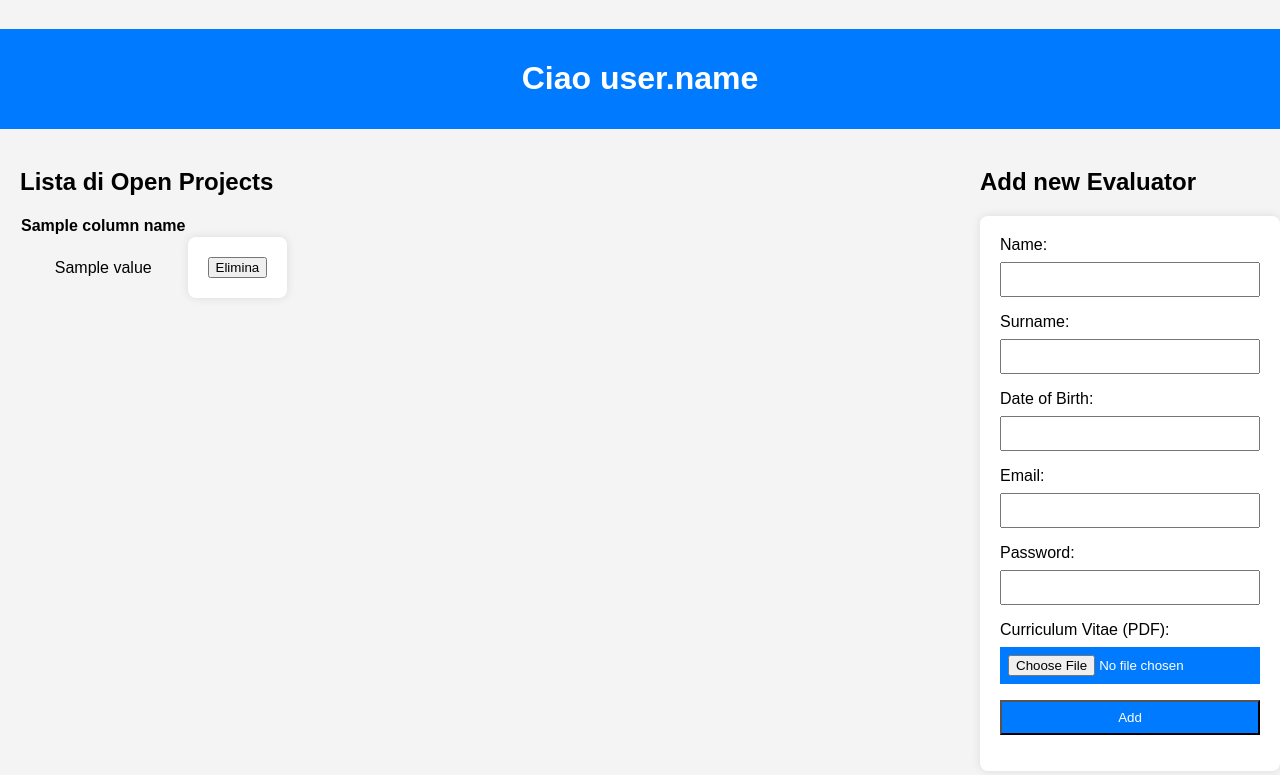
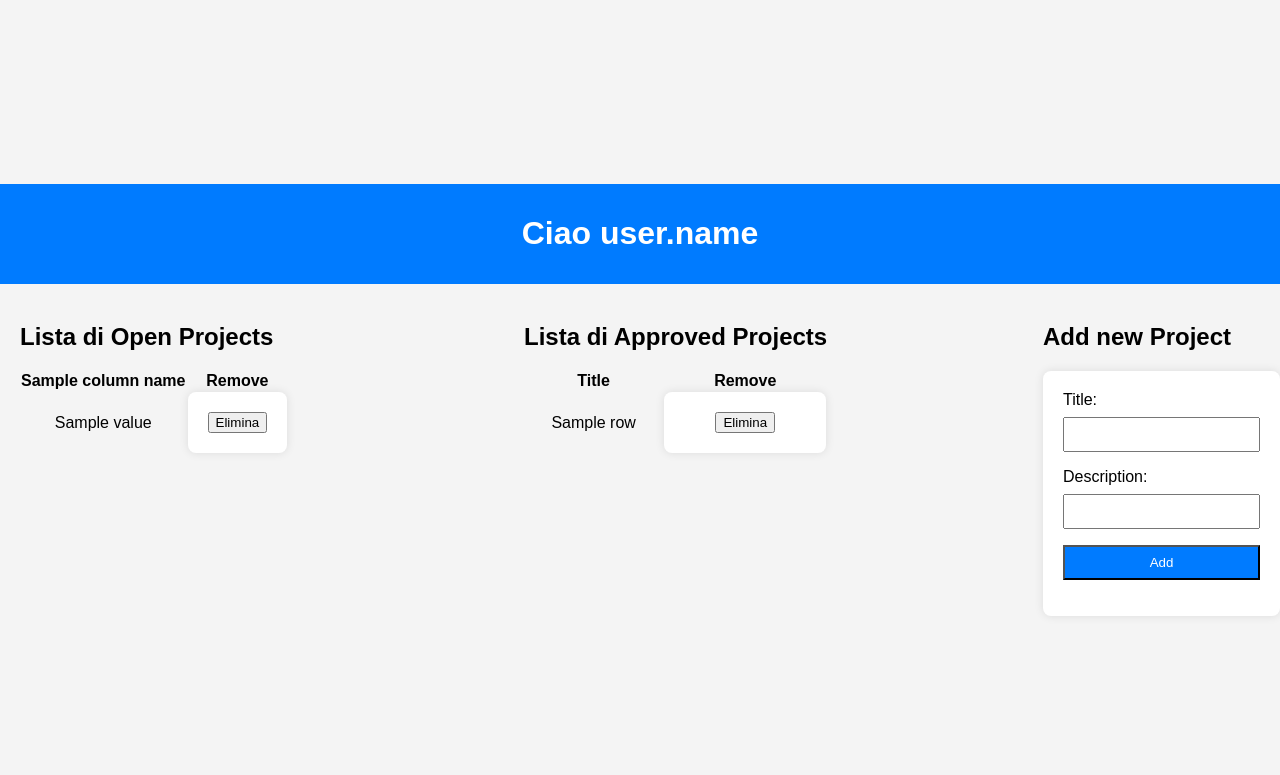
Before and after one commit to cmplsn/Database_Project, a Python web app: template App/templates/HomeResearcher.html in a window 1280 px wide. Shown: the top 775 px of the page. Run offline with Jinja, Linux system fonts and the light colour scheme; the template is opened without the code that fills it: most values are stand-ins (such as "Sample title", 1, 10 or a date in 2020); some libraries are stand-ins or nearby versions.

Commit message:
prova homepage del researcher

```diff
--- a/App/templates/HomeAdmin.html
+++ b/App/templates/HomeAdmin.html
@@ -3,7 +3,7 @@
 <head>
     <meta charset="UTF-8">
     <meta name="viewport" content="width=device-width, initial-scale=1.0">
-    <title>Visualizzazione Evaluators</title>
+    <title>HomeAdmin</title>
     <style>
         body {
             font-family: 'Arial', sans-serif;
--- a/App/templates/HomeResearcher.html
+++ b/App/templates/HomeResearcher.html
@@ -1,9 +1,10 @@
 <!DOCTYPE html>
 <html lang="en">
+
 <head>
     <meta charset="UTF-8">
     <meta name="viewport" content="width=device-width, initial-scale=1.0">
-    <title>Visualizzazione Evaluators</title>
+    <title>HomeResearcher</title>
     <style>
         body {
             font-family: 'Arial', sans-serif;
@@ -31,11 +32,11 @@
             display: flex;
             width: 100%;
             box-sizing: border-box;
-            justify-content: space-between; /* Modifica: sposta a destra il form di aggiunta */
+            justify-content: space-between;
         }
 
         table {
-            width: 100%; /* Modifica: centra la lista di valutatori */
+            width: 100%;
             text-align: center;
             border-collapse: collapse;
             margin-bottom: 20px;
@@ -63,58 +64,34 @@
             box-sizing: border-box;
         }
 
-        input[type="submit"], input[type="file"] {
+        input[type="submit"],
+        input[type="file"] {
             background-color: #007bff;
             color: #fff;
             cursor: pointer;
         }
-
-        /* Stili personalizzati per datepicker */
-        .datepicker {
-            font-family: 'Arial', sans-serif;
-            background-color: #fff;
-            border: 1px solid #ddd;
-            box-shadow: 0 0 10px rgba(0, 0, 0, 0.1);
-        }
-
-        .datepicker--nav {
-            background-color: #007bff;
-            color: #fff;
-        }
-
-        .datepicker--cell {
-            color: #333;
-        }
-
-        .datepicker--cell:hover {
-            background-color: #007bff;
-            color: #fff;
-        }
-
-        .datepicker--cell-day {
-            padding: 10px;
-        }
     </style>
-    <!-- Includi il CSS di datepicker -->
     <link rel="stylesheet" href="https://cdnjs.cloudflare.com/ajax/libs/datepicker/1.0.10/datepicker.min.css">
 </head>
+
 <body>
     <header>
         <h1>Ciao user.name</h1>
     </header>
     <main>
         <div style="margin-left:20px">
-            <h2>Lista di Open Projects </h2>
+            <h2>Lista di Open Projects</h2>
             <table>
                 <thead>
                     <tr>
                         {% for column_name in column_names %}
                             <th>{{ column_name }}</th>
                         {% endfor %}
+                        <th>Remove</th>
                     </tr>
                 </thead>
                 <tbody>
-                    {% for row in data %}
+                    {% for row in open_projects %}
                         <tr>
                             {% for value in row %}
                                 <td>{{ value }}</td>
@@ -130,48 +107,46 @@
                 </tbody>
             </table>
         </div>
+        <div style="margin-left:20px">
+            <h2>Lista di Approved Projects</h2>
+            <table>
+                <thead>
+                    <tr>
+                        <th>Title</th>
+                        <th>Remove</th>
+                    </tr>
+                </thead>
+                <tbody>
+                    {% for row in approved_projects %}
+                        <tr>
+                            <td>{{ row.title }}</td>
+                            <td>
+                                <form action="{{ url_for('res_route.res_private') }}" method="post">
+                                    <input type="hidden" name="action" value="elimina">
+                                    <button type="submit" name="elimina_project" value="{{ row.uuid }}">Elimina</button>
+                                </form>
+                            </td>
+                        </tr>
+                    {% endfor %}
+                </tbody>
+            </table>
+        </div>
         <div>
-            <h2>Add new Evaluator</h2>
-            <form method="post" enctype="multipart/form-data">
+            <h2>Add new Project</h2>
+            <form method="post">
                 <input type="hidden" name="action" value="aggiungi">
                 <div>
-                    <label for="name">Name:</label>
-                    <input name="name" type="text" id="name" required>
+                    <label for="title">Title:</label>
+                    <input name="title" type="text" id="title" required>
                 </div>
                 <div>
-                    <label for="surname">Surname:</label>
-                    <input name="surname" type="text" id="surname" required>
+                    <label for="description">Description:</label>
+                    <input name="description" type="text" id="description" required>
                 </div>
-                <div>
-                    <label for="dateofbirth">Date of Birth:</label>
-                    <input name="dateofbirth" type="text" id="dateofbirth" required>
-                    <script src="https://code.jquery.com/jquery-3.6.0.min.js"></script>
-                    <script src="https://cdnjs.cloudflare.com/ajax/libs/datepicker/1.0.10/datepicker.min.js"></script>
-                    <script>
-                        $(document).ready(function(){
-                            $('#dateofbirth').datepicker({
-                                format: 'yyyy-mm-dd',
-                                autoHide: true
-                            });
-                        });
-                    </script>
-                </div>
-                <div>
-                    <label for="email">Email:</label>
-                    <input name="email" type="email" id="email" required>
-                </div>
-                <div>
-                    <label for="password">Password:</label>
-                    <input name="password" type="password" id="password" required>
-                </div>
-                <div>
-                    <label for="cv">Curriculum Vitae (PDF):</label> <!-- Modifica: Aggiunto campo per l'upload di file PDF -->
-                    <input type="file" name="cv" id="cv" accept=".pdf" required>
-                </div>
-
                 <input type="submit" value="Add">
             </form>
         </div>
     </main>
 </body>
+
 </html>
--- a/db/dump/trigger.sql
+++ b/db/dump/trigger.sql
@@ -1,5 +1,5 @@
 -- Definizione dei trigger
 SET search_path TO project_schema;
 
--- Quando viene eliminato un Evaluator viene posto nelle altre tabelle
--- a lui associate un Evaluator fantasma
+-- Creazione di Admin e degli utenti fantasma alla creazione del database
+-- Creazione della funzione che sarà chiamata dal trigger
```
Also changed, not shown: App/models.py (+7 -5 lines), App/resourches/Researcher.py (+7 -7 lines), App/testing.py (+10 -3 lines), requirements.txt (added, +97 -0 lines).
